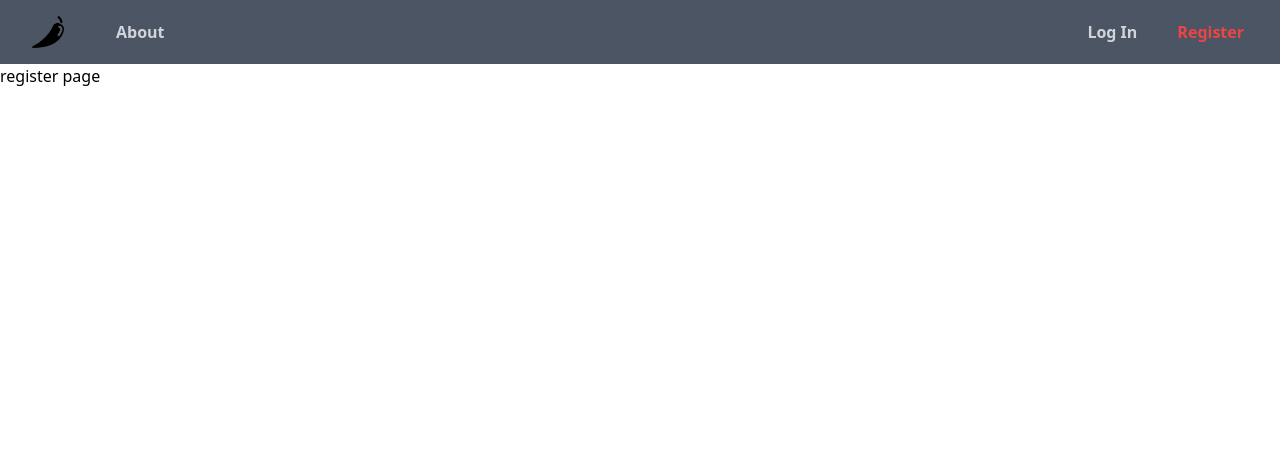
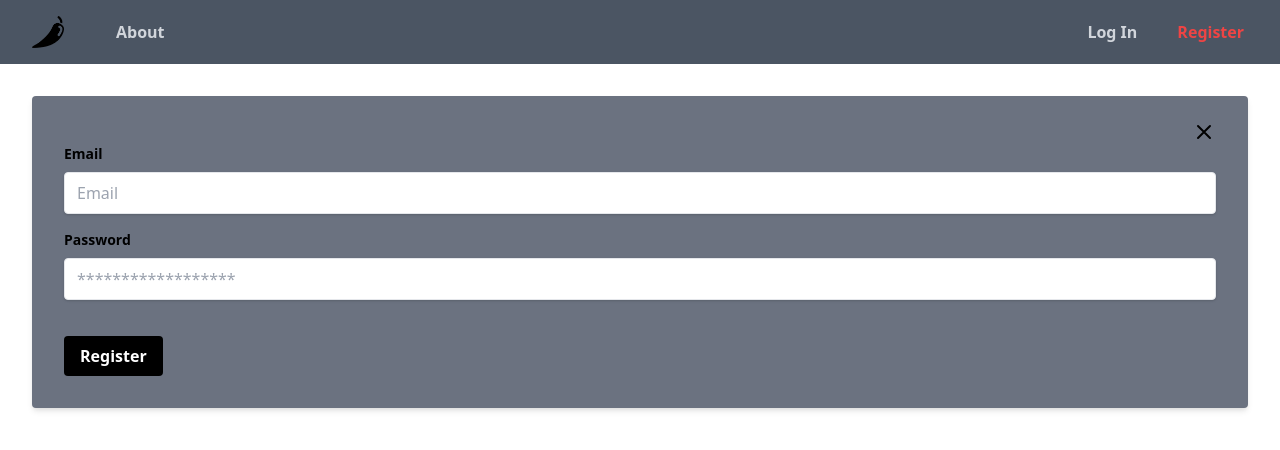
Before and after one commit to elyhess/spicy_opinions, a React (Create React App) app in the folder client/: page /register in a window 1280 px wide. Shown: the top 450 px of the page. Built offline with nearby package versions, Linux system fonts and the light colour scheme.

Commit message:
Add register modal

```diff
--- a/client/src/components/Register.js
+++ b/client/src/components/Register.js
@@ -1,10 +1,90 @@
-import React from 'react';
+import React, {Fragment, useState, useEffect} from 'react';
+import {useSpring, animated} from "react-spring";
+import AuthService from "../services/AuthService"
 
-function Register(props) {
+
+function Register() {
+  const [email, setEmail] = useState("")
+  const [password, setPassword] = useState("")
+  const [message, setMessage] = useState("")
+  const [ showRegister, setShowRegister ] = useState(false)
+
+  function openRegister() {
+    setShowRegister(prev => !prev); // toggles back and forth true/false
+  }
+
+  useEffect(() => {
+    openRegister();
+  }, []); // on page load
+
+  const animation = useSpring({
+    config: {
+      duration: 250
+    },
+    opacity: showRegister ? 1 : 0,
+    transform: showRegister ? `translateY(0%)` : `translateY(-100%)`
+  })
+
+  async function onSubmitRegister(e) {
+    e.preventDefault();
+    const register = await AuthService.register(email, password)
+    setMessage(register.message);
+    const user = AuthService.getCurrentUser()
+    console.log(user)
+    if (user) {
+      window.location = "/profile"
+    }
+
+  }
 
   return (
-      <div>register page</div>
-  );
+      <Fragment>
+        {showRegister ? (
+            <animated.div style={animation}>
+              <div className="main-view pt-8">
+                <div className="bg-gray-500 shadow-md rounded px-8 pt-6 pb-8 mb-4 flex flex-col">
+                  {message ? (
+                      <div className="text-xl text-center">{message}</div>
+                  ) : null}
+                  <form onSubmit={onSubmitRegister}>
+                    <div className="mb-4">
+                      <div className="flex justify-end">
+                        <svg xmlns="http://www.w3.org/2000/svg"
+                             className="h-6 w-6 hover:text-red-600"
+                             fill="none"
+                             onClick={() => window.location.href='/about'} // closes model on click
+                             viewBox="0 0 24 24"
+                             stroke="currentColor">
+                          <path strokeLinecap="round" strokeLinejoin="round" strokeWidth="2" d="M6 18L18 6M6 6l12 12"/>
+                        </svg>
+                      </div>
+
+                      <label className="block text-grey-darker text-sm font-bold mb-2" htmlFor="username">Email</label>
+                      <input className="shadow appearance-none border rounded w-full py-2 px-3 text-grey-darker" id="username"
+                             value={email}
+                             onChange={e => setEmail(e.target.value)}
+                             placeholder="Email"
+                      />
+                    </div>
+                    <div className="mb-6">
+                      <label className="block text-grey-darker text-sm font-bold mb-2" htmlFor="password">Password</label>
+                      <input className="shadow appearance-none border border-red rounded w-full py-2 px-3 text-grey-darker mb-3"
+                             value={password}
+                             onChange={e => setPassword(e.target.value)}
+                             placeholder="******************"
+                      />
+                    </div>
+                    <button className="bg-black hover:text-red-500 hover:bg-white text-white font-bold py-2 px-4 rounded">
+                      Register
+                    </button>
+                  </form>
+
+                </div>
+              </div>
+            </animated.div>
+        ) : null}
+      </Fragment>
+  )
 }
 
 export default Register;
```
